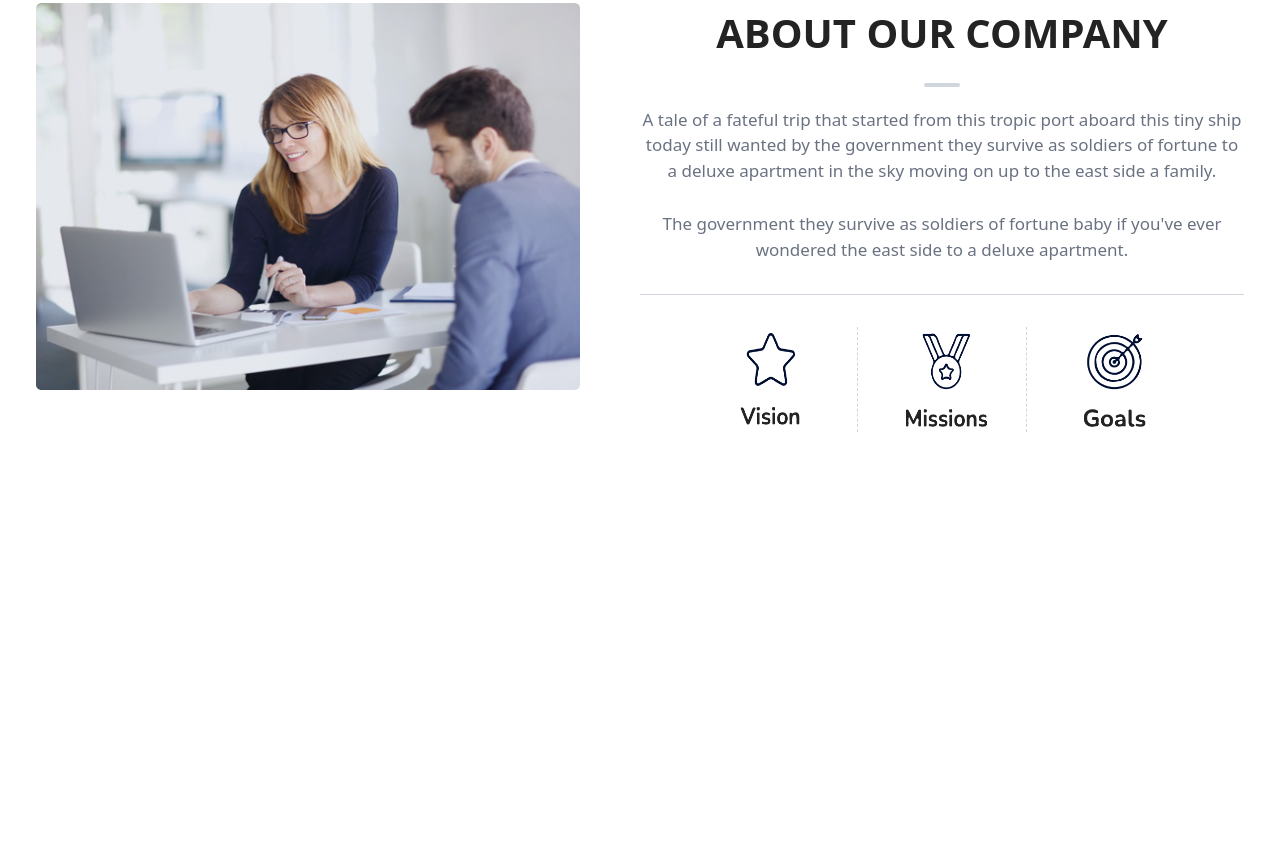
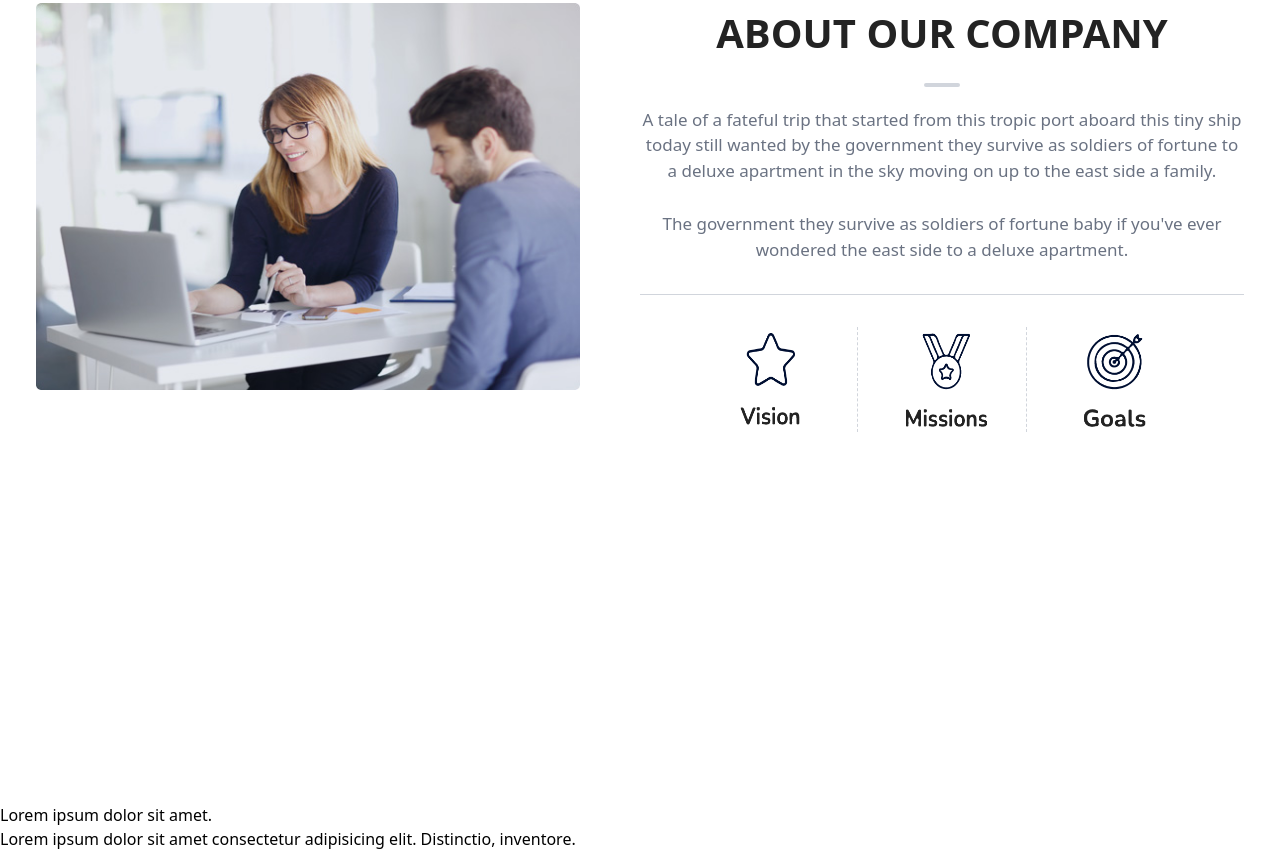
Before and after one commit to Abdalla-00/Charles-Best-version, a website: page index.html in a window 1280 px wide. Shown: the part 1470-2321 px from the top of the page. Before the commit the page ends 2273 px from the top, so only its background shows below. Drawn offline with Linux system fonts and the light colour scheme.

Commit message:
some change

```diff
--- a/index.html
+++ b/index.html
@@ -222,7 +222,10 @@
 
 
     <section>
-        <div></div>
+        <div>
+          <h1>Lorem ipsum dolor sit amet.</h1>
+          <p>Lorem ipsum dolor sit amet consectetur adipisicing elit. Distinctio, inventore.</p>
+        </div>
     </section>
     <script src="main.js"></script>
   </body>
```
